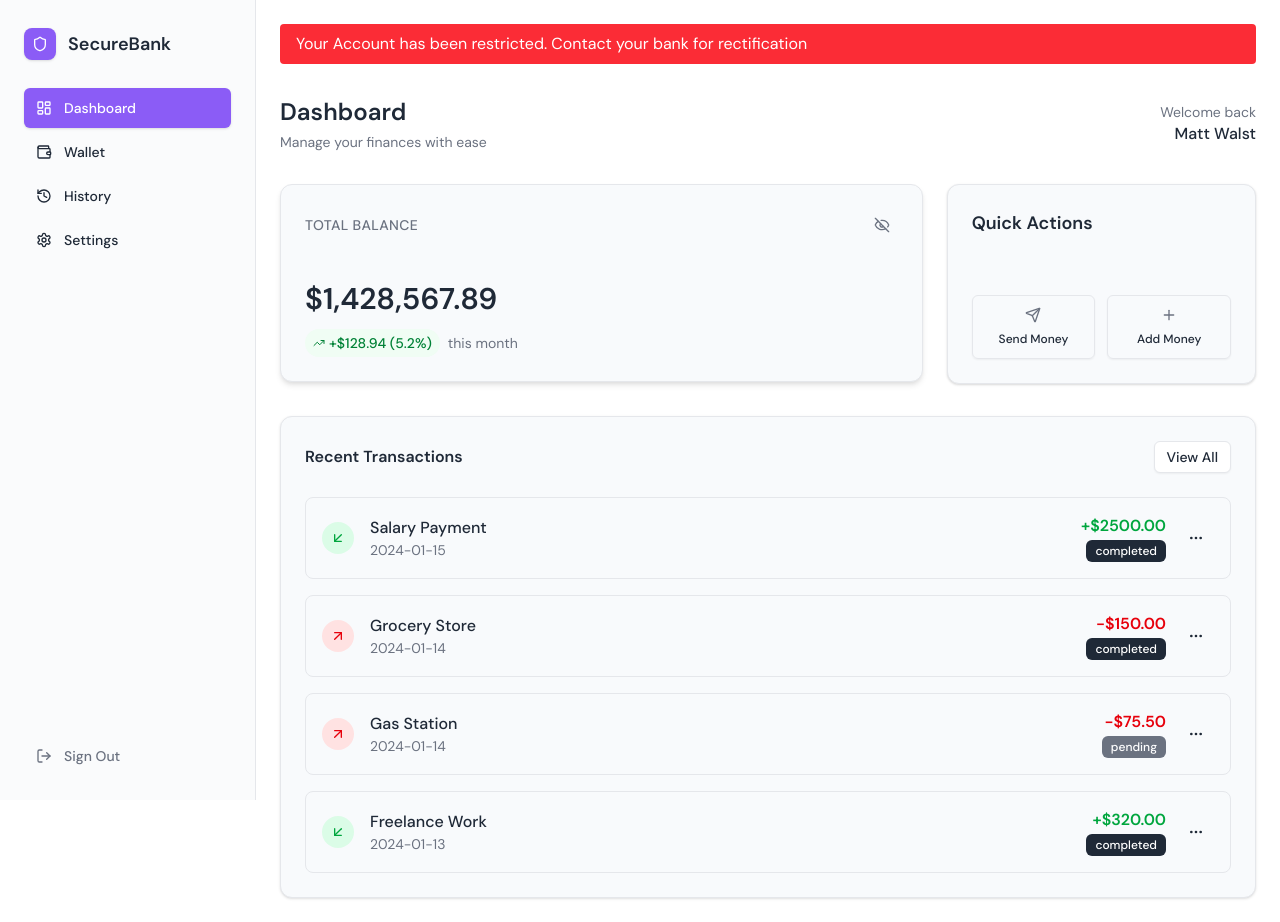
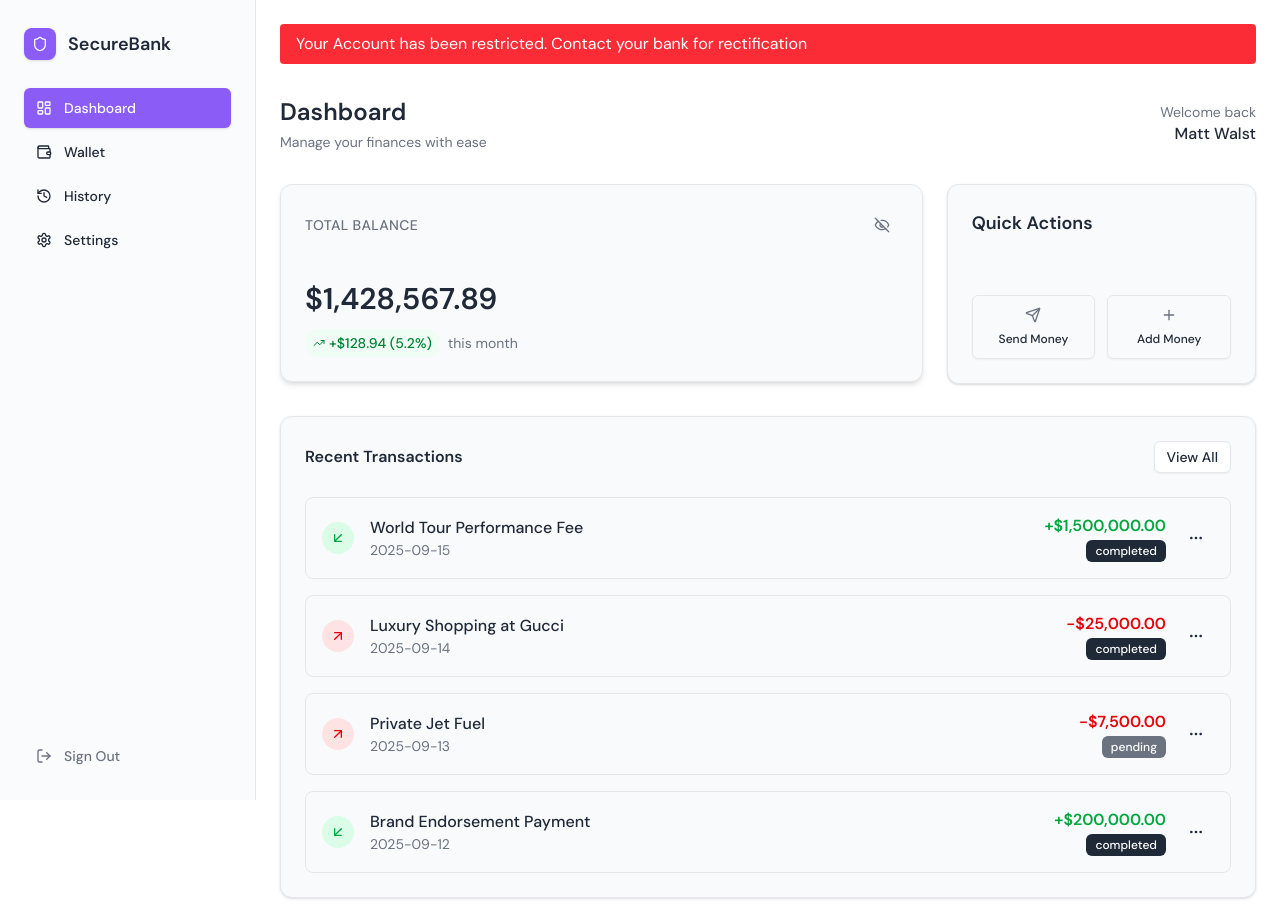
Before and after one commit to prezine/whale-bank, a Next.js app: page /dashboard in a window 1280 px wide. Built offline with nearby package versions, Linux system fonts and the light colour scheme.

Commit message:
Update recent-transactions.tsx

```diff
--- a/components/dashboard/recent-transactions.tsx
+++ b/components/dashboard/recent-transactions.tsx
@@ -9,33 +9,33 @@ const transactions = [
   {
     id: 1,
     type: "received",
-    amount: 2500.0,
-    description: "Salary Payment",
-    date: "2024-01-15",
+    amount: 1500000.0,
+    description: "World Tour Performance Fee",
+    date: "2025-09-15",
     status: "completed",
   },
   {
     id: 2,
     type: "sent",
-    amount: 150.0,
-    description: "Grocery Store",
-    date: "2024-01-14",
+    amount: 25000.0,
+    description: "Luxury Shopping at Gucci",
+    date: "2025-09-14",
     status: "completed",
   },
   {
     id: 3,
     type: "sent",
-    amount: 75.5,
-    description: "Gas Station",
-    date: "2024-01-14",
+    amount: 7500.0,
+    description: "Private Jet Fuel",
+    date: "2025-09-13",
     status: "pending",
   },
   {
     id: 4,
     type: "received",
-    amount: 320.0,
-    description: "Freelance Work",
-    date: "2024-01-13",
+    amount: 200000.0,
+    description: "Brand Endorsement Payment",
+    date: "2025-09-12",
     status: "completed",
   },
 ];
@@ -91,7 +91,10 @@ export function RecentTransactions() {
                     }`}
                   >
                     {transaction.type === "received" ? "+" : "-"}$
-                    {transaction.amount.toFixed(2)}
+                    {transaction.amount.toLocaleString("en-US", {
+                      minimumFractionDigits: 2,
+                      maximumFractionDigits: 2,
+                    })}
                   </p>
                   <Badge
                     variant={
```
